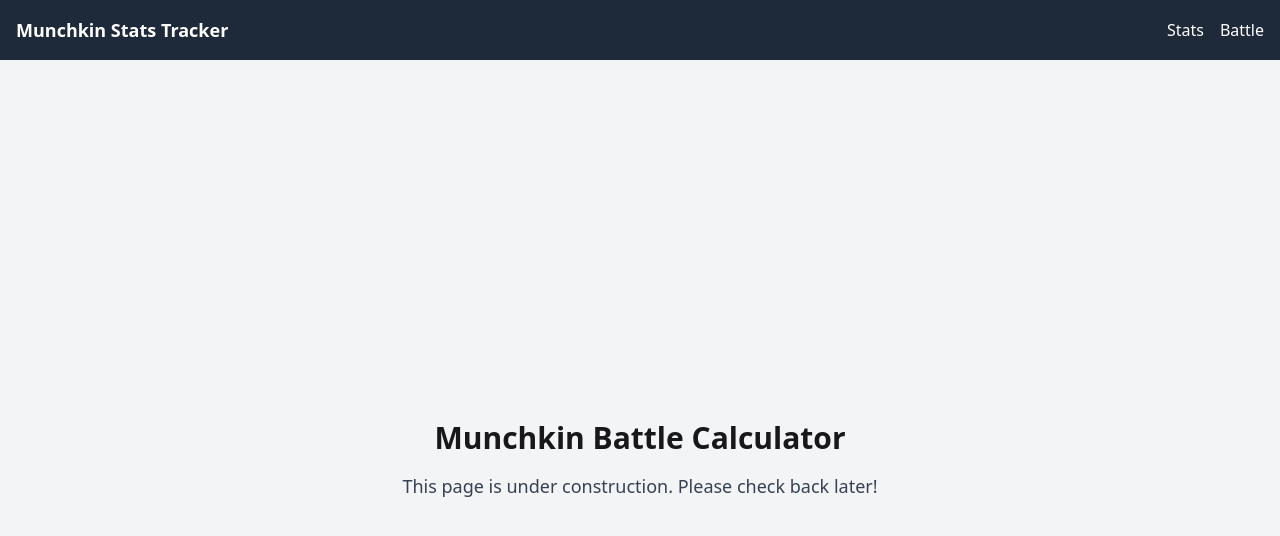
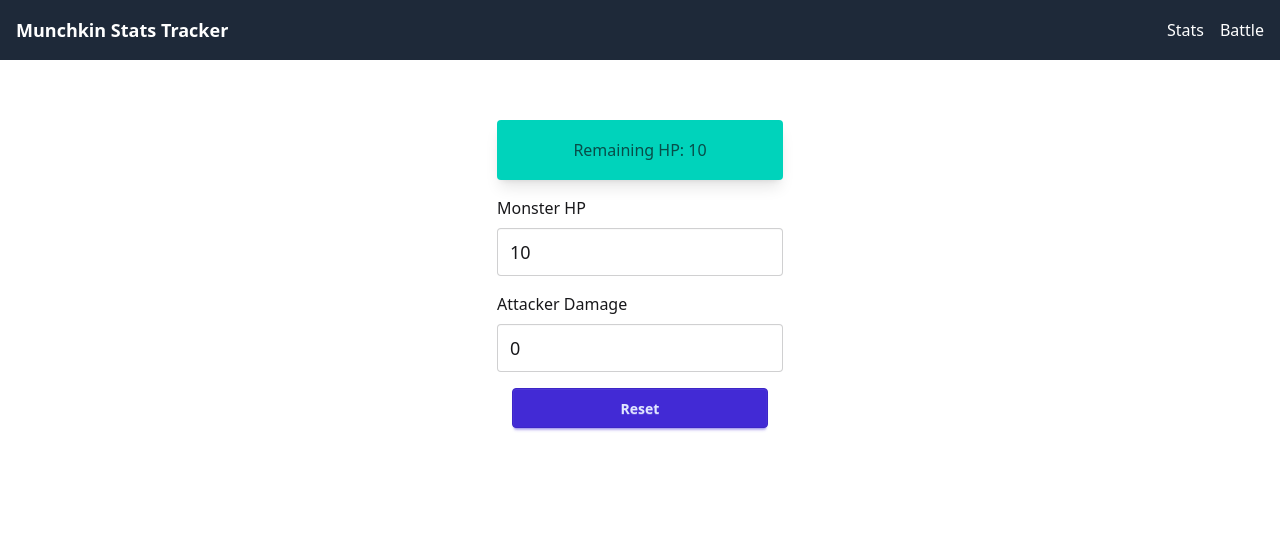
Before and after one commit to Skydler/munchkin-tracker, a Next.js app: page /calculator in a window 1280 px wide. Shown: the top 536 px of the page. Built offline with nearby package versions, Linux system fonts and the light colour scheme.

Commit message:
Add battle calculator page

```diff
--- a/app/calculator/page.tsx
+++ b/app/calculator/page.tsx
@@ -1,10 +1,66 @@
+"use client";
+
+import { Zap } from "lucide-react";
+import { useState } from "react";
+
 export default function BattleCalculator() {
+  const [monsterHP, setMonsterHP] = useState(10);
+  const [attackerDMG, setAttackerDMG] = useState(0);
+
+  function resetValues() {
+    setMonsterHP(10);
+    setAttackerDMG(0);
+  }
+
+  const damageExceedsHP = attackerDMG > monsterHP;
+
   return (
-    <div className="flex flex-col items-center justify-center min-h-screen bg-gray-100">
-      <h1 className="text-3xl font-bold mb-4">Munchkin Battle Calculator</h1>
-      <p className="text-lg text-gray-700">
-        This page is under construction. Please check back later!
-      </p>
+    <div className="flex flex-col items-center justify-center m-15">
+      <main className="max-w-2xl flex flex-col">
+        <div className="mb-4">
+          {damageExceedsHP ? (
+            <div className="bg-error text-error-content rounded shadow-lg h-15 flex flex-row items-center justify-center space-x-2">
+              <Zap className="h-5 w-5 animate-bounce" />
+              <span className=" block font-semibold">LETHAL DAMAGE!</span>
+              <Zap className="h-5 w-5 animate-bounce" />
+            </div>
+          ) : (
+            <div className="bg-accent text-accent-content rounded shadow-lg h-15 flex flex-row items-center justify-center">
+              <span className="font-medium">
+                Remaining HP: {monsterHP - attackerDMG}
+              </span>
+            </div>
+          )}
+        </div>
+        <div className="mb-4">
+          <label className="block mb-2">Monster HP</label>
+          <input
+            type="number"
+            className="input input-lg"
+            required
+            min="0"
+            onChange={(e) => setMonsterHP(Number(e.target.value))}
+            value={monsterHP.toString()}
+          />
+        </div>
+        <div className="mb-4">
+          <label className="block mb-2">Attacker Damage</label>
+          <input
+            type="number"
+            className="input input-lg"
+            required
+            min="1"
+            onChange={(e) => setAttackerDMG(Number(e.target.value))}
+            value={attackerDMG.toString()}
+          />
+        </div>
+        <button
+          onClick={resetValues}
+          className="btn btn-primary btn-wide self-center"
+        >
+          Reset
+        </button>
+      </main>
     </div>
   );
 }
```
